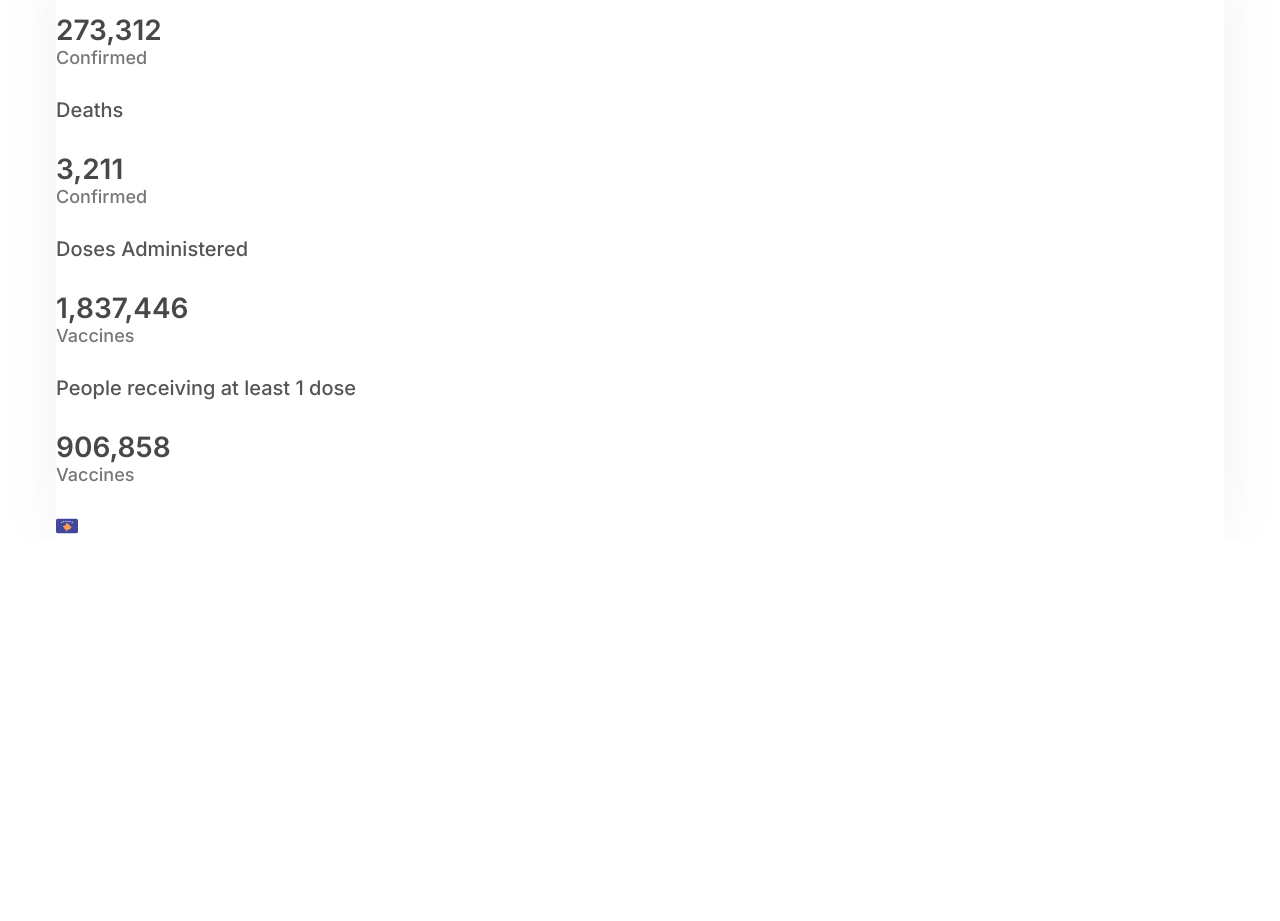
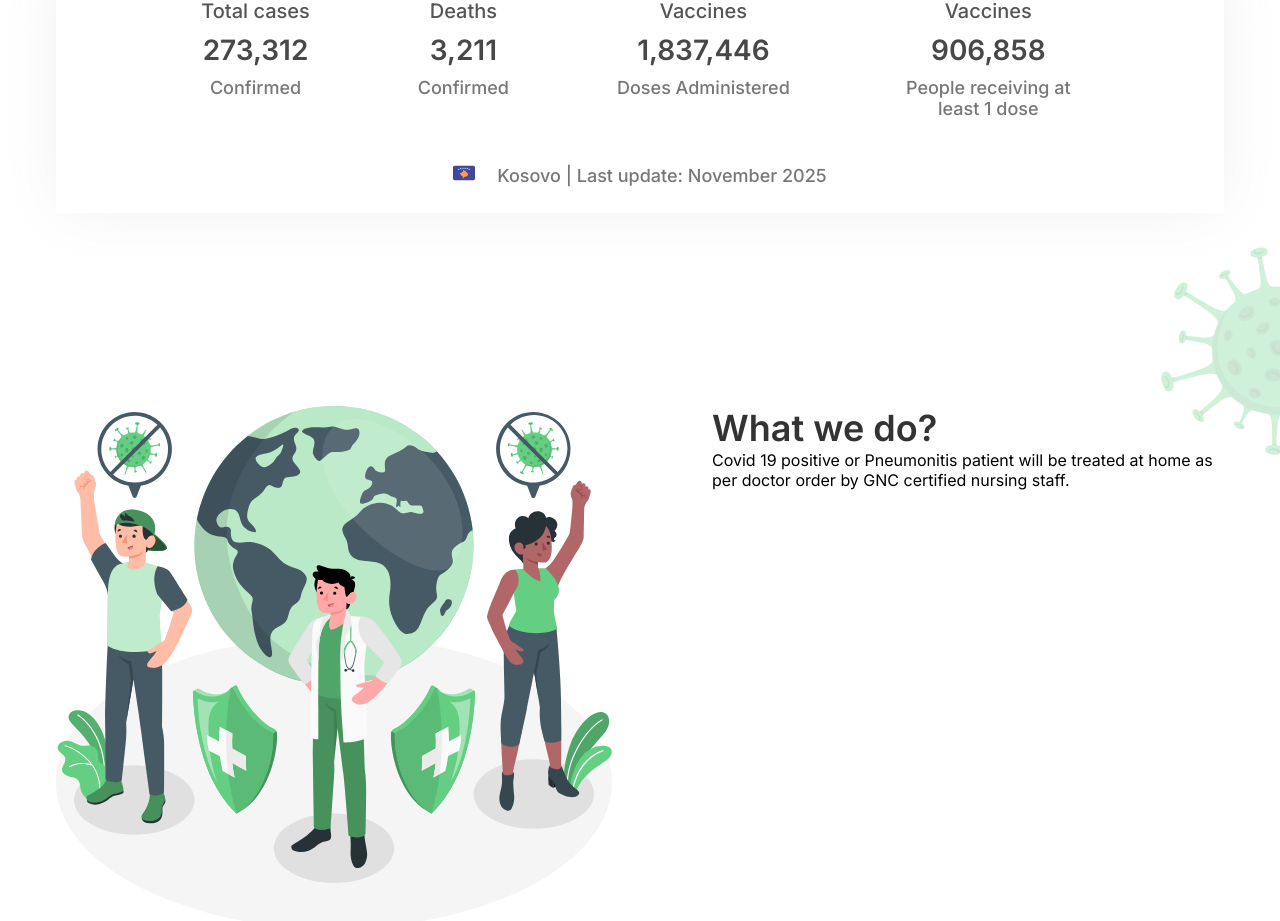
Before and after one commit to besnik26/landing-page-covid, a React (Vite) app: page / in a window 1280 px wide. Shown: the part 795-1716 px from the top of the page. Before the commit the page ends 1336 px from the top, so only its background shows below. Built offline with nearby package versions, Linux system fonts and the light colour scheme.

Commit message:
minor change

```diff
--- a/src/App.css
+++ b/src/App.css
@@ -9,10 +9,12 @@
     left:0px;
     top:280px
 }
+.virus-right-absolute{
+    position: absolute;
+    right: 0px;
+    top: 1015px;
+}
 .container{
     width: 100%;
     max-width: 1168px;
-
-    height: 600px;
-
 }
--- a/src/App.jsx
+++ b/src/App.jsx
@@ -1,4 +1,5 @@
 import './App.css'
+import About from './components/about/About'
 import Hero from './components/hero/Hero'
 import Navbar from './components/navbar/Navbar'
 import Stats from './components/stats/Stats'
@@ -10,10 +11,12 @@ function App() {
   return (
     <div className="main">
       <img src="/virus-photo.png" alt="virus" className="virus-image" />
+      <img src="/virus-right.svg" alt="virus"  className='virus-right-absolute'/>
       <div className="container">
         <Navbar/>
         <Hero/>
         <Stats/>
+        <About/>
       </div>
 
     </div>
--- /dev/null
+++ b/src/components/about/About.css
@@ -0,0 +1,10 @@
+.about{
+    margin-top: 193px;
+    display: flex;
+    column-gap: 100px;
+}
+.title{
+    font-size: 36px;
+    font-weight: 600;
+    color: #333333;
+}
--- /dev/null
+++ b/src/components/about/About.jsx
@@ -0,0 +1,24 @@
+import './About.css'
+
+function About (){
+    return (
+        <div className="about">
+            <div className="about-img-div">
+                <img src="/about-photo.svg" alt="about" />
+            </div>
+            <div className="about-description">
+                <h2 className='title'>
+                    What we do?
+                </h2>
+                <p>
+                    Covid 19 positive or Pneumonitis
+                    patient will be treated at home as per doctor
+                    order by GNC certified nursing staff.
+                </p>
+            </div>
+
+        </div>
+    )
+}
+
+export default About
--- a/src/components/hero/Hero.css
+++ b/src/components/hero/Hero.css
@@ -18,7 +18,7 @@
 h1{
     margin-bottom: 20px;
 }
-p{
+.p-hero{
     margin-bottom: 30px;
 }
 
--- a/src/components/stats/Stats.css
+++ b/src/components/stats/Stats.css
@@ -3,9 +3,37 @@
     box-shadow: 0 0 57px -7px rgba(119, 119, 119, 12%);
     margin-top: 65px;
     background-color: #ffffff;
+    padding: 40px 88px 25px 88px;
+    display: flex;
+    flex-direction: column;
+    align-items: center;
+
+
+}
+.stats{
+    display: flex;
+    justify-content: center;
+    column-gap: 108px;
+    margin-bottom: 43px;
+
+}
+
+.stat{
+    display: flex;
+    flex-direction: column;
+    align-items: center;
+    row-gap: 10px;
+    text-align: center;
+    max-width: 181px;
 }
 
 .kosovo-img{
     max-width: 34px;
     max-height: 22px;
 }
+
+.location{
+    display: flex;
+    align-items: center;
+    column-gap: 22px;
+}
--- a/src/components/stats/Stats.jsx
+++ b/src/components/stats/Stats.jsx
@@ -15,15 +15,15 @@ const stats= [
     },
     {
         "id":3,
-        "title":"Doses Administered",
+        "title":"Vaccines",
         "value":"1,837,446",
-        "subtitle":"Vaccines"
+        "subtitle":"Doses Administered"
     },
     {
         "id":4,
-        "title":"People receiving at least 1 dose",
+        "title":"Vaccines",
         "value":"906,858",
-        "subtitle":"Vaccines"
+        "subtitle":"People receiving at least 1 dose"
     },
 
 ]
@@ -48,6 +48,7 @@ function Stats(){
                 <div className="location-img-div">
                     <img src="/kosovo.svg" alt="kosovo" className="kosovo-img"/>
                 </div>
+                <p className="p-card">Kosovo | Last update: November 2025</p>
             </div>
         </div>
     )
```
Also changed, not shown: public/about-photo.svg (added), public/virus-right.svg (added), src/index.css (line endings or trailing spaces).
